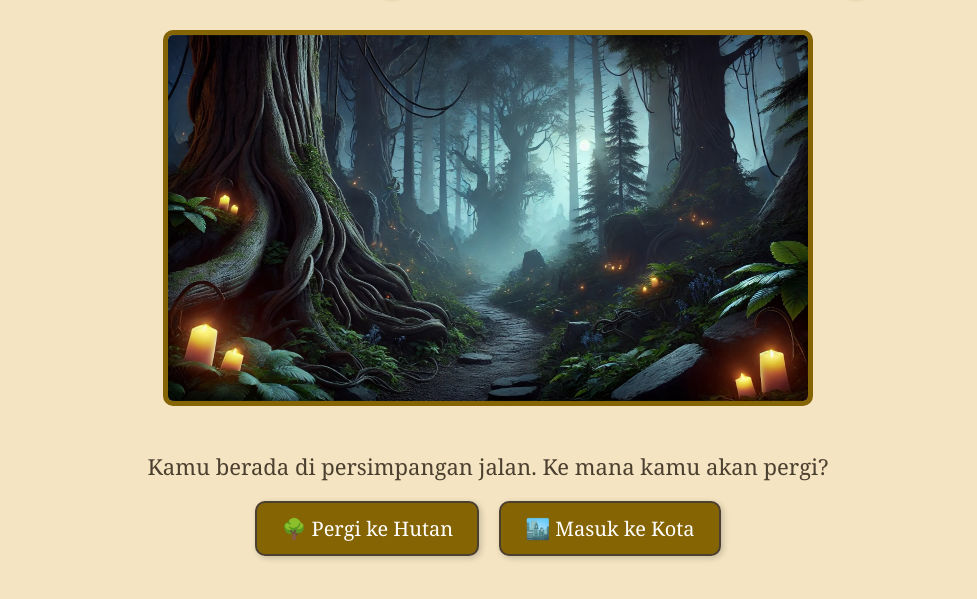
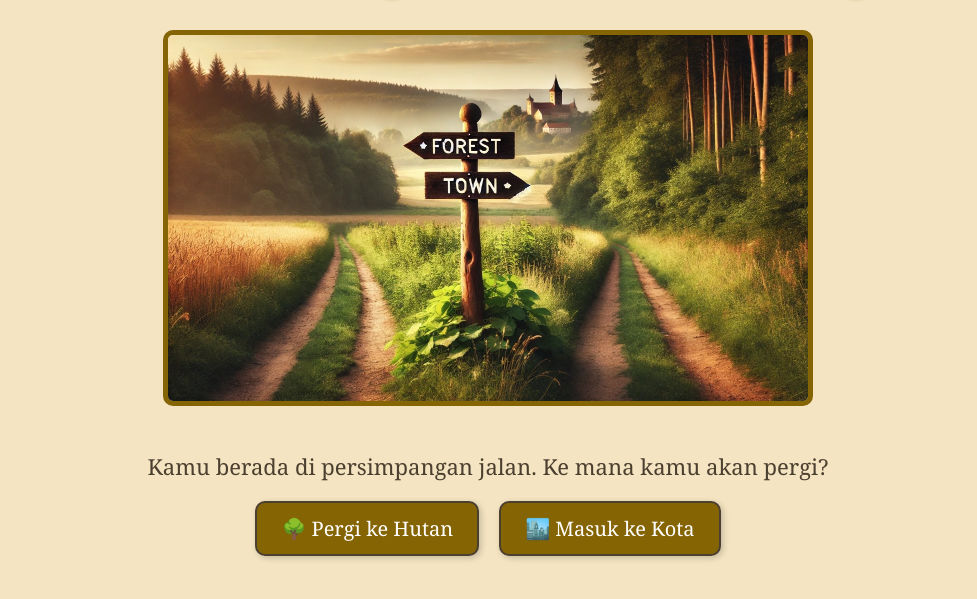
Before and after one commit to asyep/PemWeb-Game, a plain HTML site: page home.html in a window 1280 px wide. Shown: the part 95-694 px from the top of the page, without its empty margins (152-1129 px from the left). Drawn offline with Linux system fonts and the light colour scheme.

Commit message:
update home

```diff
--- a/home.html
+++ b/home.html
@@ -8,7 +8,7 @@
 </head>
 <body>
     <h1>Selamat Datang di Dunia Petualangan!</h1>
-    <img src="assets/hutan.jpg" alt="Persimpangan jalan">
+    <img src="assets/home.jpg" alt="Persimpangan jalan">
     <p>Kamu berada di persimpangan jalan. Ke mana kamu akan pergi?</p>
     <nav>
         <a href="hutan.html">🌳 Pergi ke Hutan</a>
```
